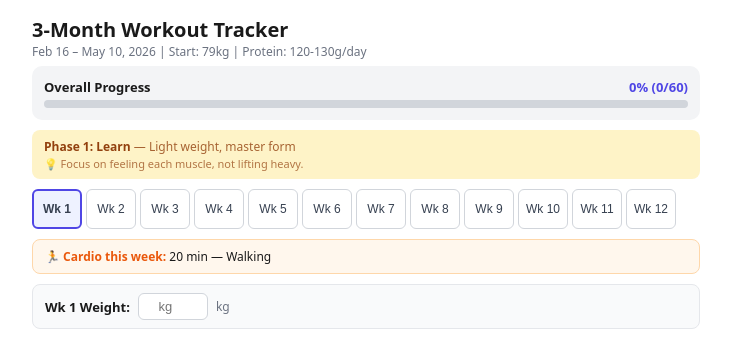
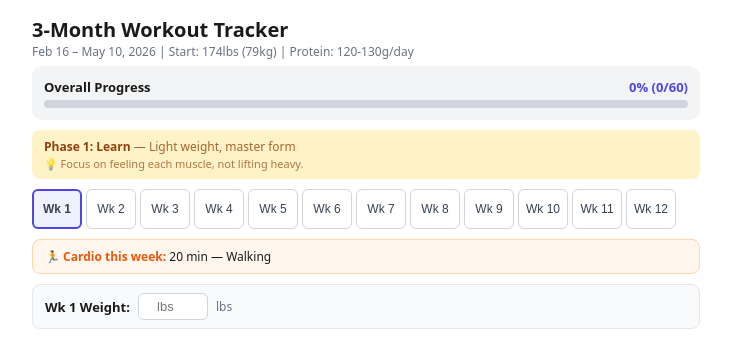
Before and after one commit to hrldvllcrss/harold-workout, a React (Vite) app: page / in a window 1280 px wide. Shown: the top 340 px of the page, without its empty margins (274-1005 px from the left). Built offline with nearby package versions, Linux system fonts and the light colour scheme.

Commit message:
Switch weight inputs to lbs with auto kg conversion display

```diff
--- a/src/Tracker.jsx
+++ b/src/Tracker.jsx
@@ -170,6 +170,8 @@ const loadBW = () => {
   } catch { return null; }
 };
 
+const lbsToKg = lbs => lbs ? (Number(lbs) * 0.453592).toFixed(1) : "";
+
 const fmtDate = d => `${MONTHS[d.getMonth()]} ${d.getDate()}`;
 
 export default function Tracker() {
@@ -218,15 +220,15 @@ export default function Tracker() {
   const totalWork = data.reduce((a,w) => a + w.days.filter(d => d.type !== "rest").length, 0);
 
   const exportCSV = () => {
-    let csv = "Week,Date,Day,Type,Workout,Exercise,Set,Weight(kg),Reps,Done,Notes\n";
+    let csv = "Week,Date,Day,Type,Workout,Exercise,Set,Weight(lbs),Weight(kg),Reps,Done,Notes\n";
     data.forEach(w => w.days.forEach(d => {
       const dt = `${d.date.getFullYear()}-${String(d.date.getMonth()+1).padStart(2,'0')}-${String(d.date.getDate()).padStart(2,'0')}`;
       if (d.exercises) d.exercises.forEach(ex => ex.logged.forEach((l,li) => {
-        csv += `${w.week},${dt},${d.dayName},Strength,${d.workoutType}: ${WORKOUTS[d.workoutType].name},${ex.name},${li+1},${l.weight},${l.reps},${d.done?"Y":"N"},"${d.notes}"\n`;
+        csv += `${w.week},${dt},${d.dayName},Strength,${d.workoutType}: ${WORKOUTS[d.workoutType].name},${ex.name},${li+1},${l.weight},${lbsToKg(l.weight)},${l.reps},${d.done?"Y":"N"},"${d.notes}"\n`;
       }));
-      else csv += `${w.week},${dt},${d.dayName},${d.type},,,,,${d.done?"Y":"N"},"${d.notes}"\n`;
+      else csv += `${w.week},${dt},${d.dayName},${d.type},,,,,,${d.done?"Y":"N"},"${d.notes}"\n`;
     }));
-    csv += "\nBody Weight\nWeek,kg\n"; bodyWeights.forEach((bw,i) => csv += `${i+1},${bw}\n`);
+    csv += "\nBody Weight\nWeek,lbs,kg\n"; bodyWeights.forEach((bw,i) => csv += `${i+1},${bw},${lbsToKg(bw)}\n`);
     const b = new Blob([csv],{type:"text/csv"}); const u = URL.createObjectURL(b);
     const a = document.createElement("a"); a.href=u; a.download="workout_tracker_feb_may_2026.csv"; a.click(); URL.revokeObjectURL(u);
   };
@@ -336,8 +338,9 @@ export default function Tracker() {
                           {ex.logged.map((log, li) => (
                             <div key={li} style={{display:"flex", alignItems:"center", gap:8}}>
                               <span style={{fontSize:12, fontWeight:600, color:"#9CA3AF", width:42}}>Set {li+1}</span>
-                              <input type="number" placeholder="kg" value={log.weight} onChange={e => updateLog(selDay, ei, li, "weight", e.target.value)}
+                              <input type="number" placeholder="lbs" value={log.weight} onChange={e => updateLog(selDay, ei, li, "weight", e.target.value)}
                                 style={{width:66, padding:"7px 8px", border:"1px solid #D1D5DB", borderRadius:6, fontSize:13, textAlign:"center"}} />
+                              {log.weight && <span style={{fontSize:11, color:"#6B7280", minWidth:40}}>{lbsToKg(log.weight)}kg</span>}
                               <span style={{fontSize:12, color:"#9CA3AF"}}>×</span>
                               <input type="text" placeholder="reps" value={log.reps} onChange={e => updateLog(selDay, ei, li, "reps", e.target.value)}
                                 style={{width:58, padding:"7px 8px", border:"1px solid #D1D5DB", borderRadius:6, fontSize:13, textAlign:"center"}} />
@@ -422,7 +425,7 @@ export default function Tracker() {
         {/* Progression reminder */}
         {d.type === "strength" && (
           <div style={{marginTop:10, padding:10, background:"#EEF2FF", borderRadius:8, border:"1px solid #C7D2FE", fontSize:12, color:"#3730A3"}}>
-            <strong>⬆️ Weight Progression:</strong> Hit all target reps on every set → increase weight next session. Compounds: +2.5kg per dumbbell. Isolation: +1kg. Can't jump? Do 10→12 reps first, then increase weight and drop back to 8-10 reps.
+            <strong>⬆️ Weight Progression:</strong> Hit all target reps on every set → increase weight next session. Compounds: +5lbs per dumbbell. Isolation: +2.5lbs. Can't jump? Do 10→12 reps first, then increase weight and drop back to 8-10 reps.
           </div>
         )}
       </div>
@@ -434,7 +437,7 @@ export default function Tracker() {
     <div style={{fontFamily:"system-ui,sans-serif", maxWidth:700, margin:"0 auto", padding:16}}>
       <div style={{marginBottom:6}}>
         <h1 style={{fontSize:20, fontWeight:700, margin:0}}>3-Month Workout Tracker</h1>
-        <div style={{fontSize:12, color:"#6B7280"}}>Feb 16 – May 10, 2026 | Start: 79kg | Protein: 120-130g/day</div>
+        <div style={{fontSize:12, color:"#6B7280"}}>Feb 16 – May 10, 2026 | Start: 174lbs (79kg) | Protein: 120-130g/day</div>
       </div>
 
       {/* Progress */}
@@ -483,12 +486,15 @@ export default function Tracker() {
       {/* Body weight */}
       <div style={{display:"flex", alignItems:"center", gap:8, marginBottom:12, padding:"8px 12px", background:"#F9FAFB", borderRadius:8, border:"1px solid #E5E7EB"}}>
         <span style={{fontSize:13, fontWeight:600}}>Wk {selWeek} Weight:</span>
-        <input type="number" placeholder="kg" value={bodyWeights[selWeek-1]}
+        <input type="number" placeholder="lbs" value={bodyWeights[selWeek-1]}
           onChange={e => { const n=[...bodyWeights]; n[selWeek-1]=e.target.value; setBodyWeights(n); }}
           style={{width:70, padding:"5px 8px", border:"1px solid #D1D5DB", borderRadius:6, fontSize:13, textAlign:"center"}} />
-        <span style={{fontSize:12, color:"#6B7280"}}>kg</span>
-        {bodyWeights[selWeek-1] && <span style={{fontSize:12, fontWeight:600, color:Number(bodyWeights[selWeek-1])<79?"#16A34A":"#6B7280"}}>
-          ({(Number(bodyWeights[selWeek-1])-79)>=0?"+":""}{(Number(bodyWeights[selWeek-1])-79).toFixed(1)}kg)
+        <span style={{fontSize:12, color:"#6B7280"}}>lbs</span>
+        {bodyWeights[selWeek-1] && <span style={{fontSize:12, fontWeight:600, color:"#6B7280"}}>
+          ({lbsToKg(bodyWeights[selWeek-1])}kg)
+        </span>}
+        {bodyWeights[selWeek-1] && <span style={{fontSize:12, fontWeight:600, color:Number(lbsToKg(bodyWeights[selWeek-1]))<79?"#16A34A":"#6B7280"}}>
+          {(Number(lbsToKg(bodyWeights[selWeek-1]))-79)>=0?"+":""}{(Number(lbsToKg(bodyWeights[selWeek-1]))-79).toFixed(1)}kg from start
         </span>}
       </div>
 
```
